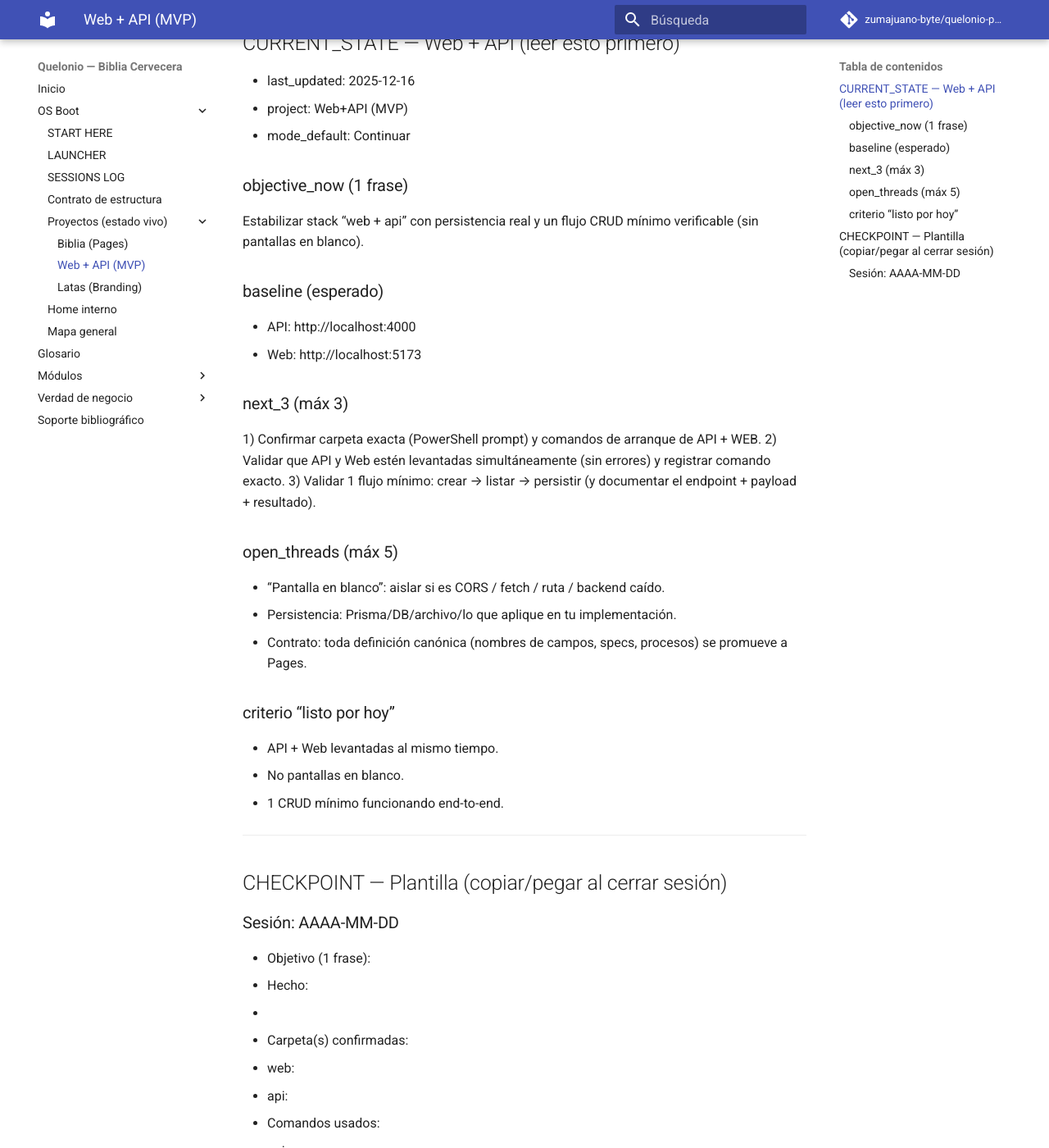
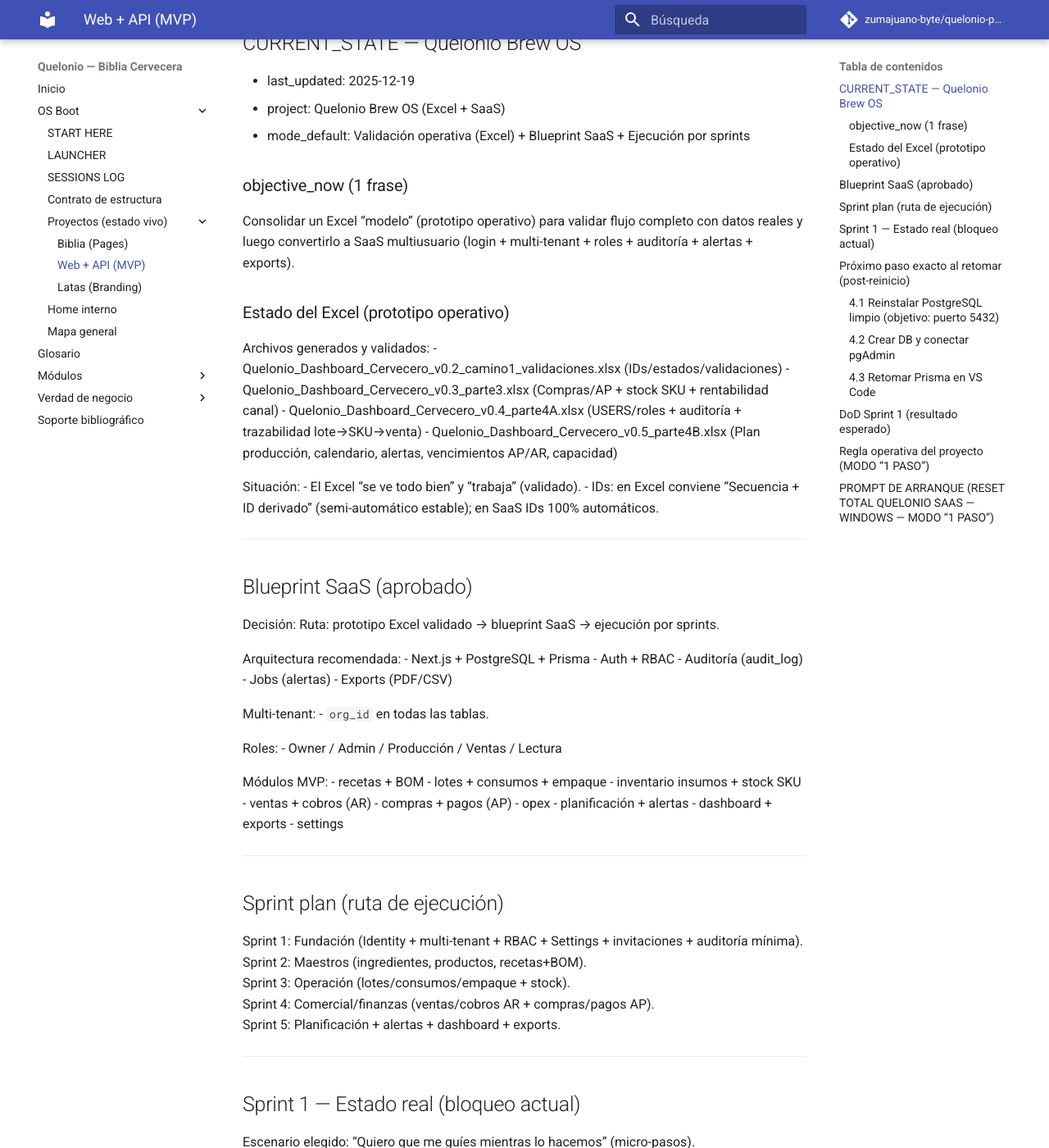
Before and after one commit to zumajuano-byte/quelonio-pages, an MkDocs documentation site: the page built from docs/99_Indice_y_Mapas/PROYECTO_WEB_API.md, in a window 1280 px wide and 1400 px high, scrolled down 329 px. Shown: the whole window at 82% size. Built offline with MkDocs 1.6.1 and Material for MkDocs 9.7.7, drawn with Linux system fonts in a browser that asks for light colours; comment, search, counter and statistics services are not loaded; some of the changed text lies outside the part shown.

Commit message:
docs: update PROYECTO_BIBLIA and replace PROYECTO_WEB_API with Brew OS plan

```diff
--- a/docs/99_Indice_y_Mapas/PROYECTO_WEB_API.md
+++ b/docs/99_Indice_y_Mapas/PROYECTO_WEB_API.md
@@ -1,67 +1,163 @@
-# PROYECTO — Web + API (MVP)
+# PROYECTO — Quelonio Brew OS (Excel + SaaS)
 
-Este archivo es el **estado vivo** del proyecto Web+API.
-Regla: al cerrar una sesión de Web+API, **se reemplaza este archivo completo** (copiar/pegar).
+Este archivo reemplaza el proyecto anterior “PROYECTO_WEB_API” por la idea vigente:
+**Quelonio Brew OS** como producto comercializable (Excel prototipo → SaaS multiusuario).
 
-Links de referencia:
-- [START_HERE](START_HERE.md)
-- [LAUNCHER](LAUNCHER.md)
-- [Biblia (Source of Truth)](../index.md)  <!-- o link al mapa/verdad de negocio -->
-- [SESSIONS_LOG (Regla de oro + histórico)](SESSIONS_LOG.md)
+Referencia conceptual / base de conocimiento:
+- https://zumajuano-byte.github.io/quelonio-pages
 
 ---
 
-## CURRENT_STATE — Web + API (leer esto primero)
+## CURRENT_STATE — Quelonio Brew OS
 
-- last_updated: 2025-12-16
-- project: Web+API (MVP)
-- mode_default: Continuar
+- last_updated: 2025-12-19
+- project: Quelonio Brew OS (Excel + SaaS)
+- mode_default: Validación operativa (Excel) + Blueprint SaaS + Ejecución por sprints
 
 ### objective_now (1 frase)
-Estabilizar stack “web + api” con persistencia real y un flujo CRUD mínimo verificable (sin pantallas en blanco).
+Consolidar un Excel “modelo” (prototipo operativo) para validar flujo completo con datos reales y luego convertirlo a SaaS multiusuario (login + multi-tenant + roles + auditoría + alertas + exports).
 
-### baseline (esperado)
-- API: http://localhost:4000
-- Web: http://localhost:5173
+### Estado del Excel (prototipo operativo)
+Archivos generados y validados:
+- Quelonio_Dashboard_Cervecero_v0.2_camino1_validaciones.xlsx (IDs/estados/validaciones)
+- Quelonio_Dashboard_Cervecero_v0.3_parte3.xlsx (Compras/AP + stock SKU + rentabilidad canal)
+- Quelonio_Dashboard_Cervecero_v0.4_parte4A.xlsx (USERS/roles + auditoría + trazabilidad lote→SKU→venta)
+- Quelonio_Dashboard_Cervecero_v0.5_parte4B.xlsx (Plan producción, calendario, alertas, vencimientos AP/AR, capacidad)
 
-### next_3 (máx 3)
-1) Confirmar carpeta exacta (PowerShell prompt) y comandos de arranque de API + WEB.
-2) Validar que API y Web estén levantadas simultáneamente (sin errores) y registrar comando exacto.
-3) Validar 1 flujo mínimo: crear → listar → persistir (y documentar el endpoint + payload + resultado).
-
-### open_threads (máx 5)
-- “Pantalla en blanco”: aislar si es CORS / fetch / ruta / backend caído.
-- Persistencia: Prisma/DB/archivo/lo que aplique en tu implementación.
-- Contrato: toda definición canónica (nombres de campos, specs, procesos) se promueve a Pages.
-
-### criterio “listo por hoy”
-- API + Web levantadas al mismo tiempo.
-- No pantallas en blanco.
-- 1 CRUD mínimo funcionando end-to-end.
+Situación:
+- El Excel “se ve todo bien” y “trabaja” (validado).
+- IDs: en Excel conviene “Secuencia + ID derivado” (semi-automático estable); en SaaS IDs 100% automáticos.
 
 ---
 
-## CHECKPOINT — Plantilla (copiar/pegar al cerrar sesión)
+## Blueprint SaaS (aprobado)
 
-### Sesión: AAAA-MM-DD
-- Objetivo (1 frase):
-- Hecho:
-  -
-- Carpeta(s) confirmadas:
-  - web:
-  - api:
-- Comandos usados:
-  - api:
-  - web:
-- Resultado verificable:
-  - endpoint probado:
-  - payload:
-  - respuesta:
-- Pendientes (máx 5):
-  1)
-  2)
-- Próximo paso recomendado (1):
-  -
-- Promoción a Pages (si aplica):
-  - Qué se volvió “verdad vigente”:
-  - Dónde quedó escrito en Pages:
+Decisión:
+Ruta: prototipo Excel validado → blueprint SaaS → ejecución por sprints.
+
+Arquitectura recomendada:
+- Next.js + PostgreSQL + Prisma
+- Auth + RBAC
+- Auditoría (audit_log)
+- Jobs (alertas)
+- Exports (PDF/CSV)
+
+Multi-tenant:
+- `org_id` en todas las tablas.
+
+Roles:
+- Owner / Admin / Producción / Ventas / Lectura
+
+Módulos MVP:
+- recetas + BOM
+- lotes + consumos + empaque
+- inventario insumos + stock SKU
+- ventas + cobros (AR)
+- compras + pagos (AP)
+- opex
+- planificación + alertas
+- dashboard + exports
+- settings
+
+---
+
+## Sprint plan (ruta de ejecución)
+
+Sprint 1: Fundación (Identity + multi-tenant + RBAC + Settings + invitaciones + auditoría mínima).
+Sprint 2: Maestros (ingredientes, productos, recetas+BOM).
+Sprint 3: Operación (lotes/consumos/empaque + stock).
+Sprint 4: Comercial/finanzas (ventas/cobros AR + compras/pagos AP).
+Sprint 5: Planificación + alertas + dashboard + exports.
+
+---
+
+## Sprint 1 — Estado real (bloqueo actual)
+
+Escenario elegido:
+“Quiero que me guíes mientras lo hacemos” (micro-pasos).
+
+Bloqueo:
+- En PowerShell: Node/Git OK.
+- Docker NO estaba instalado (se descartó Docker para DB local).
+- PostgreSQL en Windows: password desconocida; pgAdmin fallaba `fe_sendauth: no password supplied`.
+- Puerto 5433 observado (posible múltiple instancia/puerto).
+- Hubo intento con `pg_hba.conf (trust)` pero se mezclaron instancias.
+
+Decisión final:
+Desinstalar PostgreSQL/pgAdmin y reinstalar limpio para volver a 5432 con credenciales claras.
+
+---
+
+## Próximo paso exacto al retomar (post-reinicio)
+
+### 4.1 Reinstalar PostgreSQL limpio (objetivo: puerto 5432)
+- Desinstalar PostgreSQL + pgAdmin.
+- Borrar `C:\Program Files\PostgreSQL\` si queda residual.
+- Reiniciar.
+- Reinstalar PostgreSQL (incluye pgAdmin), definir password de `postgres`, puerto 5432.
+- Verificar:
+  - Servicio `postgresql-x64-XX` corriendo
+  - `netstat -aon | findstr :5432` muestra LISTENING
+
+### 4.2 Crear DB y conectar pgAdmin
+- Registrar server local en pgAdmin:
+  - host localhost / port 5432 / user postgres / password nueva
+- Crear DB `quelonio_saas`
+
+### 4.3 Retomar Prisma en VS Code
+En carpeta del proyecto `...\quelonio-saas\web\`:
+- `npm i prisma @prisma/client`
+- `npx prisma init`
+
+En `.env`:
+- `DATABASE_URL="postgresql://postgres:TU_PASSWORD@localhost:5432/quelonio_saas?schema=public"`
+
+Luego:
+- Pegar `schema.prisma` Sprint 1 (User, Organization, OrgMembership, OrgSettings, AuditLog + enums)
+- `npx prisma migrate dev --name sprint1_init`
+- `npx prisma studio`
+
+Verificación:
+- Prisma Studio muestra tablas base.
+
+---
+
+## DoD Sprint 1 (resultado esperado)
+- Usuario puede registrarse/login.
+- Crear org y quedar como Owner.
+- Invitar usuario y aceptar invitación.
+- RBAC impide acciones no permitidas.
+- Settings por organización persisten.
+- Auditoría registra: create org, invite, change role, update settings.
+
+---
+
+## Regla operativa del proyecto (MODO “1 PASO”)
+- Me guiás SIEMPRE de a **UN SOLO PASO**.
+- No métodos alternativos ni opciones múltiples.
+- Cada paso debe ser: (1) comando/clicks exactos, (2) output esperado, (3) qué te pego yo.
+- No seguimos hasta que yo confirme “OK”.
+
+---
+
+## PROMPT DE ARRANQUE (RESET TOTAL QUELONIO SAAS — WINDOWS — MODO “1 PASO”)
+(Se conserva aquí como “botón de reinicio” del proyecto)
+
+Quiero reiniciar el proyecto QUELONIO SAAS desde CERO en Windows 10/11. Estoy mareado con setups viejos (Postgres local, puertos raros, roles, Prisma, NVM).
+Necesito un camino limpio y reproducible, sin parches.
+
+REGLA PRINCIPAL
+- Me guiás SIEMPRE de a UN SOLO PASO.
+- No me das métodos alternativos ni opciones múltiples.
+- Cada paso: (1) comando/clicks exactos, (2) output esperado, (3) qué te pego yo.
+- No seguimos hasta que confirme “OK”.
+
+OBJETIVO FINAL
+1) Node.js LTS instalado sin conflictos.
+2) Docker Desktop instalado.
+3) Postgres corriendo en Docker (no Postgres instalado en Windows).
+4) Proyecto nuevo en: C:\Users\flore\Documents\quelonio-saas
+5) Next.js (App Router + TS + Tailwind).
+6) Prisma funcionando con DB quelonio_saas en localhost:5432.
+7) Migración inicial aplicada con tablas base (Organization/User/Membership).
+8) Listo para continuar MVP SaaS (multi-tenant) sin tocar proyectos viejos.
```
Also changed, not shown: docs/99_Indice_y_Mapas/PROYECTO_BIBLIA.md (+23 -20 lines).
